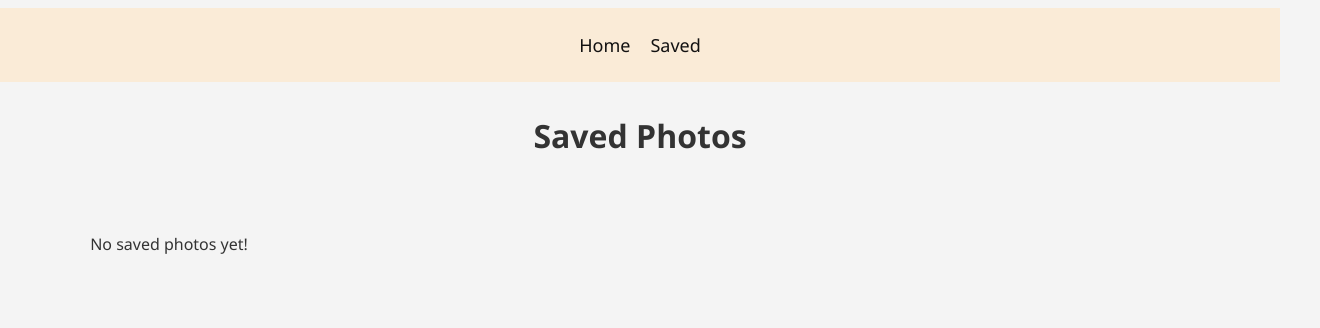
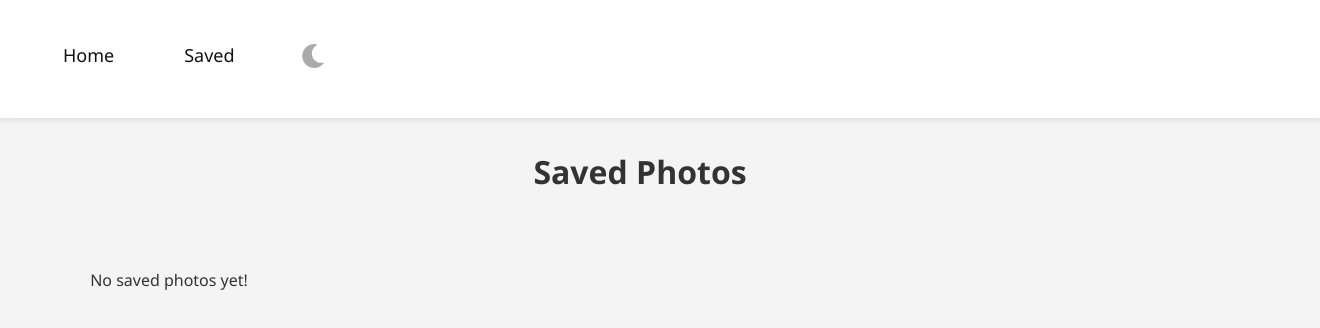
Before and after one commit to aqdarahmad/Task14, a React (Vite) app: page /saved in a window 1280 px wide. Shown: the top 328 px of the page, 1320 px wide, since content can reach past the window. Built offline with nearby package versions, Linux system fonts and the light colour scheme.

Commit message:
Themeprovider , themicon ,

```diff
--- a/src/Components/Layout/Layout.jsx
+++ b/src/Components/Layout/Layout.jsx
@@ -1,11 +1,10 @@
 import { Outlet } from 'react-router-dom'
 import Navbar from '../Navbar/Navbar'
-
 export default function Layout() {
     return (
         <div>
-            <Navbar/>
-            <Outlet/>
+            <Navbar />
+            <Outlet />
         </div>
     )
 }
--- a/src/Components/Navbar/Navbar.jsx
+++ b/src/Components/Navbar/Navbar.jsx
@@ -1,16 +1,30 @@
 import { Link } from "react-router-dom";
 import './navbar.css'
+import { FaMoon, FaSun } from "react-icons/fa";
+import { useTheme } from "../../ThemeContext/ThemeProvider";
 export default function Navbar() {
+    const { theme, toggleTheme } = useTheme();
     return (
-        <div className="navbar-container">
-        <nav className="navbar">
-            <ul>
-                <li>
-                    <Link to="/">Home</Link>
-                    <Link to="/saved">Saved</Link>
-                </li>
-            </ul>
-        </nav>
+        <div className={`navbar-container ${theme}`}>
+            <nav className="navbar">
+                <ul className="navbar-list">
+                    <li className="navbar-item">
+                        <Link to="/" className="navbar-link">Home</Link>
+                    </li>
+                    <li className="navbar-item">
+                        <Link to="/saved" className="navbar-link">Saved</Link>
+                    </li>
+                    <li className="navbar-item theme-toggle">
+                        <button
+                            onClick={toggleTheme}
+                            className="theme-button"
+                            aria-label="Toggle Theme"
+                        >
+                            {theme === "light" ? <FaMoon /> : <FaSun />}
+                        </button>
+                    </li>
+                </ul>
+            </nav>
         </div>
-    )
+    );
 }
--- a/src/Components/Navbar/navbar.css
+++ b/src/Components/Navbar/navbar.css
@@ -25,3 +25,60 @@
   color: #00c3ff;
   border-bottom: 2px solid #00c3ff;
 }
+.navbar-container {
+  width: 100%;
+  background-color: var(--navbar-bg);
+  padding: 10px 20px;
+  box-shadow: 0 2px 6px rgba(0,0,0,0.1);
+}
+
+.navbar {
+  display: flex;
+  justify-content: space-between;
+  align-items: center;
+}
+
+.navbar-list {
+  display: flex;
+  list-style: none;
+  margin: 0;
+  padding: 0;
+}
+
+.navbar-item {
+  margin-right: 20px;
+}
+
+.navbar-link {
+  text-decoration: none;
+  font-weight: bold;
+  color: var(--navbar-text);
+  transition: color 0.2s;
+}
+
+.navbar-link:hover {
+  color: #ff6347;
+}
+
+.theme-button {
+  background: transparent;
+  border: none;
+  cursor: pointer;
+  font-size: 1.5rem;
+  color: var(--navbar-text);
+}
+
+.theme-button:hover {
+  transform: scale(1.2);
+}
+
+
+.navbar-container.light {
+  --navbar-bg: #fff;
+  --navbar-text: #1111115b;
+}
+
+.navbar-container.dark {
+  --navbar-bg: #11111163;
+  --navbar-text: #f3f3f3;
+}
--- a/src/Pages/Fisrt-Page.jsx
+++ b/src/Pages/Fisrt-Page.jsx
@@ -1,8 +1,6 @@
-import Navbar from "../Components/Navbar/Navbar";
 import { useEffect, useState } from "react";
 import './pagestyle.css'
 import { FaRegBookmark, FaBookmark } from "react-icons/fa";
-import FetchData from "../Handelrs/ToggleSave";
 
 export default function Fisrt_Page() {
     const [photos, setPhotos] = useState([]);
--- /dev/null
+++ b/src/ThemeContext/ThemeProvider.jsx
@@ -0,0 +1,14 @@
+import { createContext, useState, useContext } from "react";
+const ThemeContext = createContext();
+export const useTheme = () => useContext(ThemeContext);
+export const ThemeProvider = ({ children }) => {
+  const [theme, setTheme] = useState("light");
+   const toggleTheme = () => {
+    setTheme((prev) => (prev === "light" ? "dark" : "light"));
+  };
+  return (
+    <ThemeContext.Provider value={{ theme, toggleTheme }}>
+      {children}
+    </ThemeContext.Provider>
+  );
+};
```
Also changed, not shown: src/Handelrs/ToggleSave.js (+3 -4 lines), src/Routing/AppRouting.jsx (+6 -4 lines).
